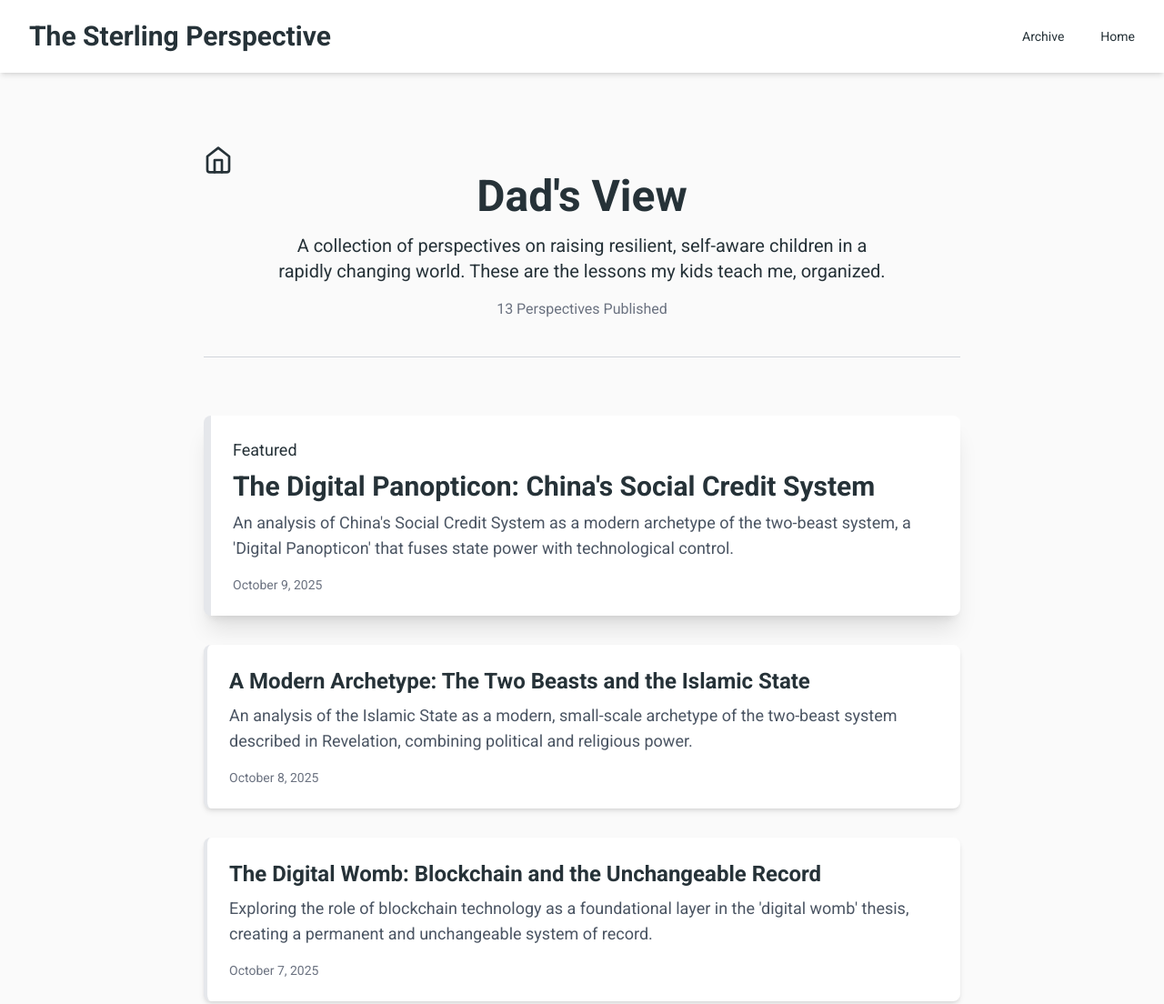
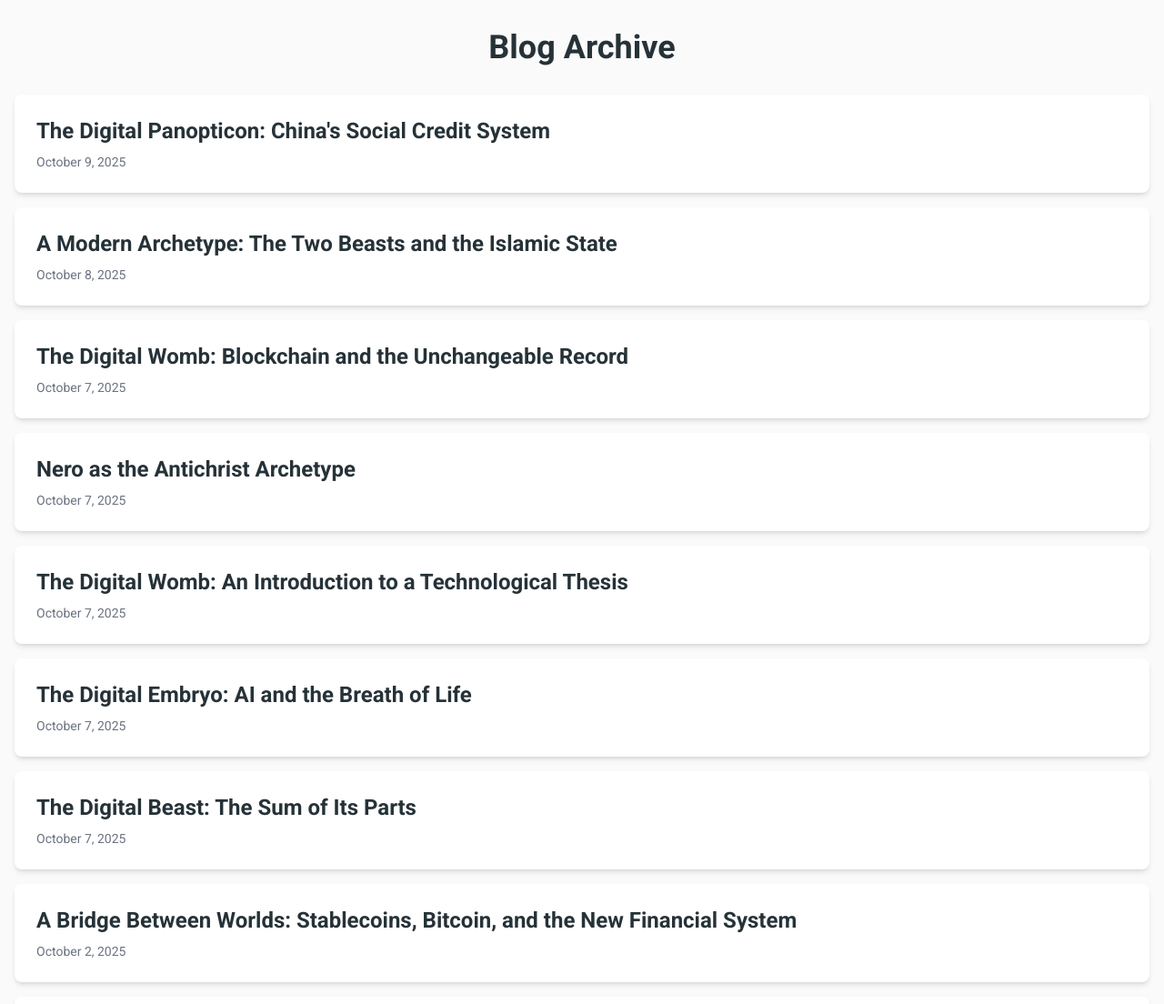
Before and after one commit to kasterling/my-blog, an Astro site: page /my-blog/archive in a window 1280 px wide. Shown: the top 1104 px of the page at 91% size. Built offline with nearby package versions, Linux system fonts and the light colour scheme; Astro itself is replaced by a stand-in of ours; a web font is replaced by a local one.

Commit message:
feat: add archive page to display all blog posts

```diff
--- a/src/pages/archive.astro
+++ b/src/pages/archive.astro
@@ -1,119 +1,26 @@
 ---
-import { getCollection } from "astro:content";
-import BaseLayout from "../layouts/BaseLayout.astro";
-import Header from "../components/Header.astro";
-import Footer from "../components/Footer.astro";
+import BaseLayout from '../layouts/BaseLayout.astro';
+import { getCollection } from 'astro:content';
 
-// Get all blog posts and sort by date (newest first)
-const allPosts = await getCollection("blog");
-const sortedPosts = allPosts
-  .filter(post => !post.data.draft)
-  .sort((a, b) => new Date(b.data.pubDate).getTime() - new Date(a.data.pubDate).getTime());
+const allPosts = await getCollection('blog');
+const sortedPosts = allPosts.sort((a, b) => new Date(b.data.pubDate).valueOf() - new Date(a.data.pubDate).valueOf());
 
-// Format date helper
-function formatDate(date: Date): string {
-  return new Date(date).toLocaleDateString('en-US', {
-    year: 'numeric',
-    month: 'long',
-    day: 'numeric'
-  });
-}
+const pageTitle = "Blog Archive";
 ---
-
-<BaseLayout title="Archive: Dad's View - The Sterling Perspective">
-  <Header />
-  <!-- Main Content Area: Archive Page -->
-  <main class="flex-grow py-12 md:py-20">
-    <div class="max-w-4xl mx-auto px-4 sm:px-6 lg:px-8">
-      <!-- B. Role Header Section -->
-      <section class="mb-12 md:mb-16 text-center border-b border-gray-300 pb-10">
-        <div class="role-header-icon mx-auto">
-          <svg
-            xmlns="http://www.w3.org/2000/svg"
-            class="w-8 h-8"
-            viewBox="0 0 24 24"
-            fill="none"
-            stroke="currentColor"
-            stroke-width="2"
-            stroke-linecap="round"
-            stroke-linejoin="round"
-            ><path d="M3 9l9-7 9 7v11a2 2 0 0 1-2 2H5a2 2 0 0 1-2-2z" /><path
-              d="M9 22V12h6v10" /></svg
-          >
-        </div>
-        <h1
-          class="text-4xl sm:text-5xl font-serif-custom font-extrabold leading-tight text-charcoal mb-4"
-        >
-          Dad's View
-        </h1>
-        <p class="text-xl text-slate max-w-2xl mx-auto">
-          A collection of perspectives on raising resilient, self-aware children
-          in a rapidly changing world. These are the lessons my kids teach me,
-          organized.
-        </p>
-        <p class="text-base text-gray-500 mt-4 font-medium">
-          {sortedPosts.length} Perspectives Published
-        </p>
-      </section>
-
-      <!-- C. Article List -->
-      <section class="space-y-8">
-        {sortedPosts.map((post, index) => (
-          <a
-            href={`/my-blog/blog/${post.slug}`}
-            class={`block p-6 bg-white rounded-lg transition duration-300 ${
-              index === 0
-                ? 'shadow-xl border-l-8 border-amber hover:shadow-2xl'
-                : 'shadow-md border-l-4 border-slate hover:shadow-lg'
-            }`}
-          >
-            {index === 0 && <span class="role-badge mb-2 bg-amber">Featured</span>}
-            <h3
-              class={`${index === 0 ? 'mt-2' : ''} text-2xl ${index === 0 ? 'md:text-3xl' : ''} font-serif-custom font-bold text-charcoal hover:text-amber`}
-            >
-              {post.data.title}
-            </h3>
-            <p class="mt-2 text-gray-600 line-clamp-2">
-              {post.data.description}
-            </p>
-            <p class="mt-4 text-sm text-gray-500">
-              {formatDate(post.data.pubDate)}
-              {post.data.mood && ` · ${post.data.mood}`}
-            </p>
+<BaseLayout pageTitle={pageTitle}>
+  <div class="container mx-auto px-4 py-8">
+    <h1 class="text-4xl font-bold text-center mb-8 font-serif-custom">{pageTitle}</h1>
+    <ul class="space-y-4">
+      {sortedPosts.map((post) => (
+        <li class="bg-white p-6 rounded-lg shadow-md hover:shadow-xl transition-shadow duration-300">
+          <a href={`/my-blog/blog/${post.slug}/`} class="text-2xl font-semibold text-slate hover:text-amber font-serif-custom">
+            {post.data.title}
           </a>
-        ))}
-      </section>
-
-      <!-- D. Subscription CTA Block (Reused) -->
-      <section class="mt-16 bg-slate p-8 rounded-xl shadow-2xl">
-        <div class="text-center">
-          <h3 class="text-3xl font-serif-custom font-bold mb-3 text-amber">
-            Never Miss a Perspective.
-          </h3>
-          <p class="text-gray-300 text-lg mb-6">
-            Get all the essays on work, family, and personal growth sent
-            straight to your inbox.
+          <p class="text-sm text-gray-500 mt-2">
+            {new Date(post.data.pubDate).toLocaleDateString('en-US', { year: 'numeric', month: 'long', day: 'numeric' })}
           </p>
-          <form
-            class="flex flex-col sm:flex-row max-w-xl mx-auto space-y-4 sm:space-y-0 sm:space-x-4"
-          >
-            <input
-              type="email"
-              placeholder="Your Best Email Address"
-              required
-              class="w-full px-5 py-3 border-none rounded-lg text-charcoal placeholder-gray-500 focus:ring-amber focus:border-amber"
-            />
-            <button
-              type="submit"
-              class="bg-amber text-charcoal font-bold px-6 py-3 rounded-lg shadow-xl hover:bg-opacity-90 transition duration-150 ease-in-out whitespace-nowrap"
-            >
-              Subscribe Now
-            </button>
-          </form>
-        </div>
-      </section>
-    </div>
-  </main>
-
-  <Footer />
+        </li>
+      ))}
+    </ul>
+  </div>
 </BaseLayout>
```
